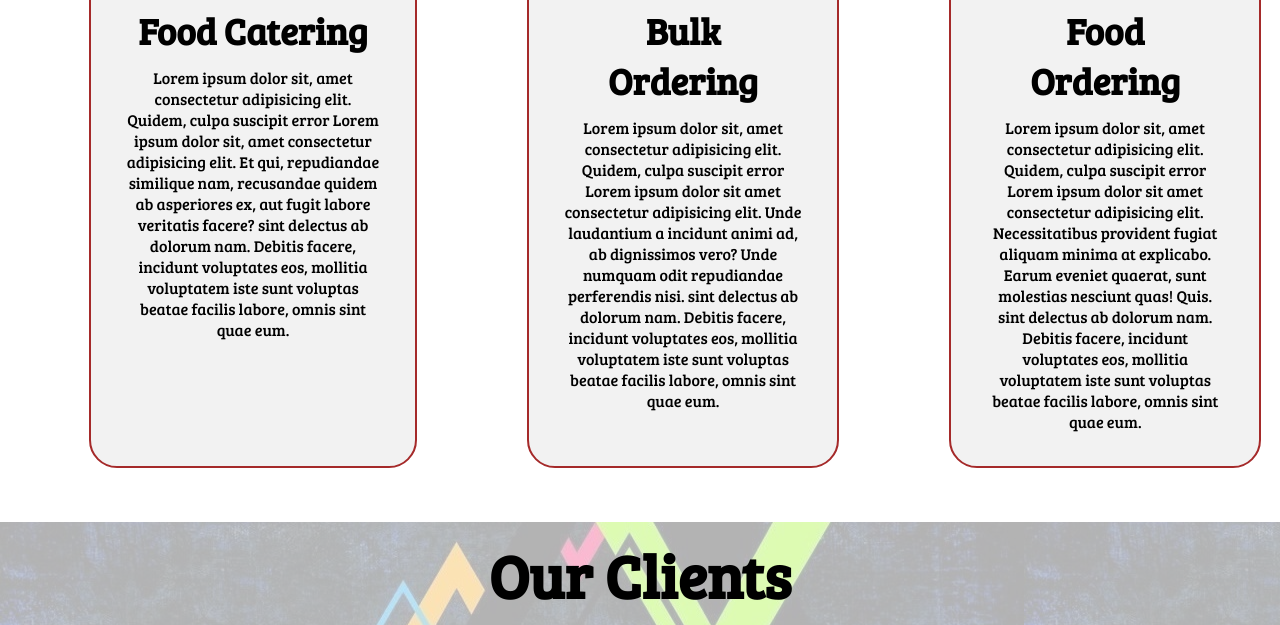
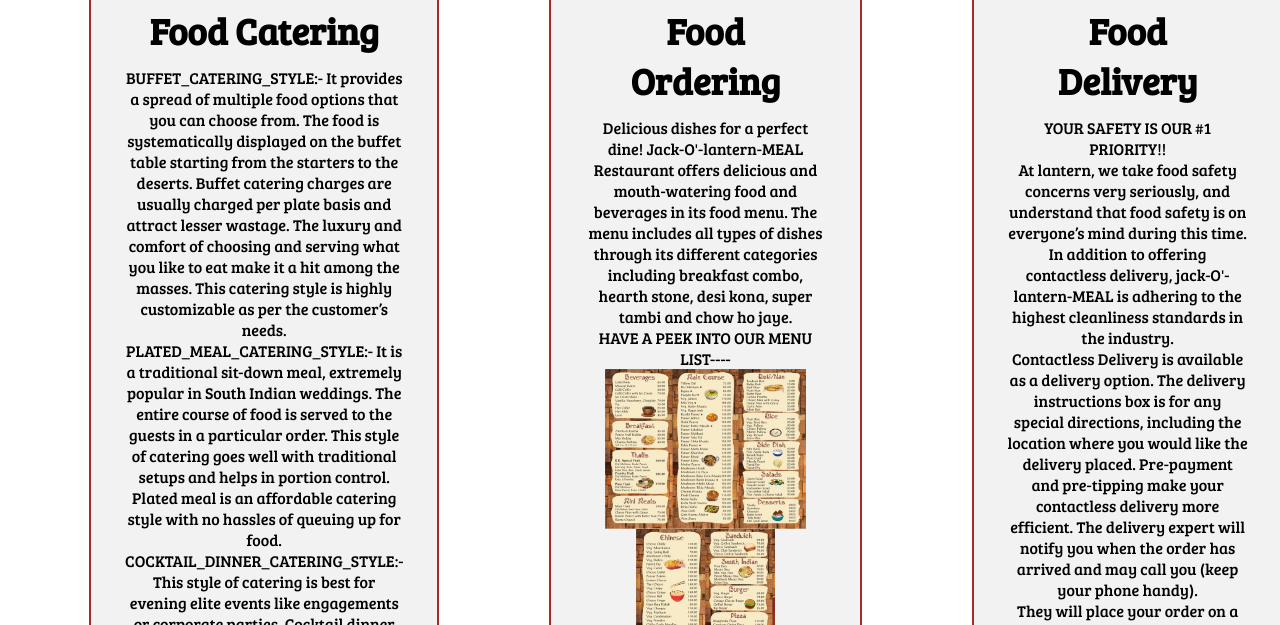
Before and after one commit to shraddha-bhardwaj/Project-2, a plain HTML site: page index.html in a window 1280 px wide. Shown: the part 990-1615 px from the top of the page. Drawn offline with Linux system fonts and the light colour scheme; a web font is replaced by a local one.

Commit message:
added new files

```diff
--- a/index.html
+++ b/index.html
@@ -40,27 +40,44 @@
             <div class="box">
                 <img src="img\9.jpg" alt="">
                 <h2 class="h-secondary center">Food Catering</h2>
-                <p class="center">Lorem ipsum dolor sit, amet consectetur adipisicing elit. Quidem, culpa suscipit error
-                    Lorem ipsum dolor sit, amet consectetur adipisicing elit. Et qui, repudiandae similique nam, recusandae quidem ab asperiores ex, aut fugit labore veritatis facere?
-                    sint delectus ab dolorum nam. Debitis facere, incidunt voluptates eos, mollitia voluptatem iste sunt
-                    voluptas beatae facilis labore, omnis sint quae eum.</p>
+                <p class="center">BUFFET_CATERING_STYLE:-
+                    It provides a spread of multiple food options that you can choose from. The food is systematically displayed on the buffet table starting from the starters to the deserts. Buffet catering charges are usually charged per plate basis and attract lesser wastage. The luxury and comfort of choosing and serving what you like to eat make it a hit among the masses. This catering style is highly customizable as per the customer’s needs.
+                </p>
+
+                    <p class="center">PLATED_MEAL_CATERING_STYLE:-
+                    It is a traditional sit-down meal, extremely popular in South Indian weddings. The entire course of food is served to the guests in a particular order. This style of catering goes well with traditional setups and helps in portion control. Plated meal is an affordable catering style with no hassles of queuing up for food.
+                </p>
+
+                   <p class="center"> COCKTAIL_DINNER_CATERING_STYLE:-
+                    This style of catering is best for evening elite events like engagements or corporate parties. Cocktail dinner usually is inclusive of alcohol and lighter food options with 2-3 course meal options.</p>
             </div>
             <div class="box">
                 <img src="img\ind.jpg" alt="">
-                <h2 class="h-secondary center">Bulk Ordering</h2>
-                <p class="center">Lorem ipsum dolor sit, amet consectetur adipisicing elit. Quidem, culpa suscipit error
-                    Lorem ipsum dolor sit amet consectetur adipisicing elit. Unde laudantium a incidunt animi ad, ab dignissimos vero? Unde numquam odit repudiandae perferendis nisi.
+                <h2 class="h-secondary center">Food Ordering</h2>
+                <p class="center">Delicious dishes for a perfect dine! Jack-O'-lantern-MEAL Restaurant offers delicious and mouth-watering food and beverages in its food menu. The menu includes all types of dishes through its different categories including breakfast combo, hearth stone, desi kona, super tambi and chow ho jaye.
+                </p>
+                 <p class="center">HAVE A PEEK INTO OUR MENU LIST----</p>
+                <img src="img\tt.jpg" alt="">
 
-                    sint delectus ab dolorum nam. Debitis facere, incidunt voluptates eos, mollitia voluptatem iste sunt
-                    voluptas beatae facilis labore, omnis sint quae eum.</p>
+                <img src="img\R.jpg" alt="">
             </div>
             <div class="box">
                 <img src="img\149343804.jpg" alt="">
-                <h2 class="h-secondary center">Food Ordering</h2>
-                <p class="center">Lorem ipsum dolor sit, amet consectetur adipisicing elit. Quidem, culpa suscipit error
-                    Lorem ipsum dolor sit amet consectetur adipisicing elit. Necessitatibus provident fugiat aliquam minima at explicabo. Earum eveniet quaerat, sunt molestias nesciunt quas! Quis.
-                    sint delectus ab dolorum nam. Debitis facere, incidunt voluptates eos, mollitia voluptatem iste sunt
-                    voluptas beatae facilis labore, omnis sint quae eum.</p>
+                <h2 class="h-secondary center">Food Delivery</h2>
+                <p class="center">
+                    YOUR SAFETY IS OUR #1 PRIORITY!!
+                </p>
+                <p class="center">At lantern, we take food safety concerns very seriously, and understand that food safety is on everyone’s mind during this time. In addition to offering contactless delivery, jack-O'-lantern-MEAL is adhering to the highest cleanliness standards in the industry.</p>
+                <p class="center">
+                    Contactless Delivery is available as a delivery option. The delivery instructions box is for any special directions, including the location where you would like the delivery placed. Pre-payment and pre-tipping make your contactless delivery more efficient.
+
+The delivery expert will notify you when the order has arrived and may call you (keep your phone handy).
+                </p>
+                <p class="center">
+                    They will place your order on a clean and safe surface in the location that you specified in the delivery instructions.
+
+Please help us keep safe and wait until your Delivery Expert is 6 feet away before you collect your order.
+                </p>
             </div>
         </div>
     </section>
```
Also changed, not shown: img/R.jpg (added), img/tt.jpg (added).
